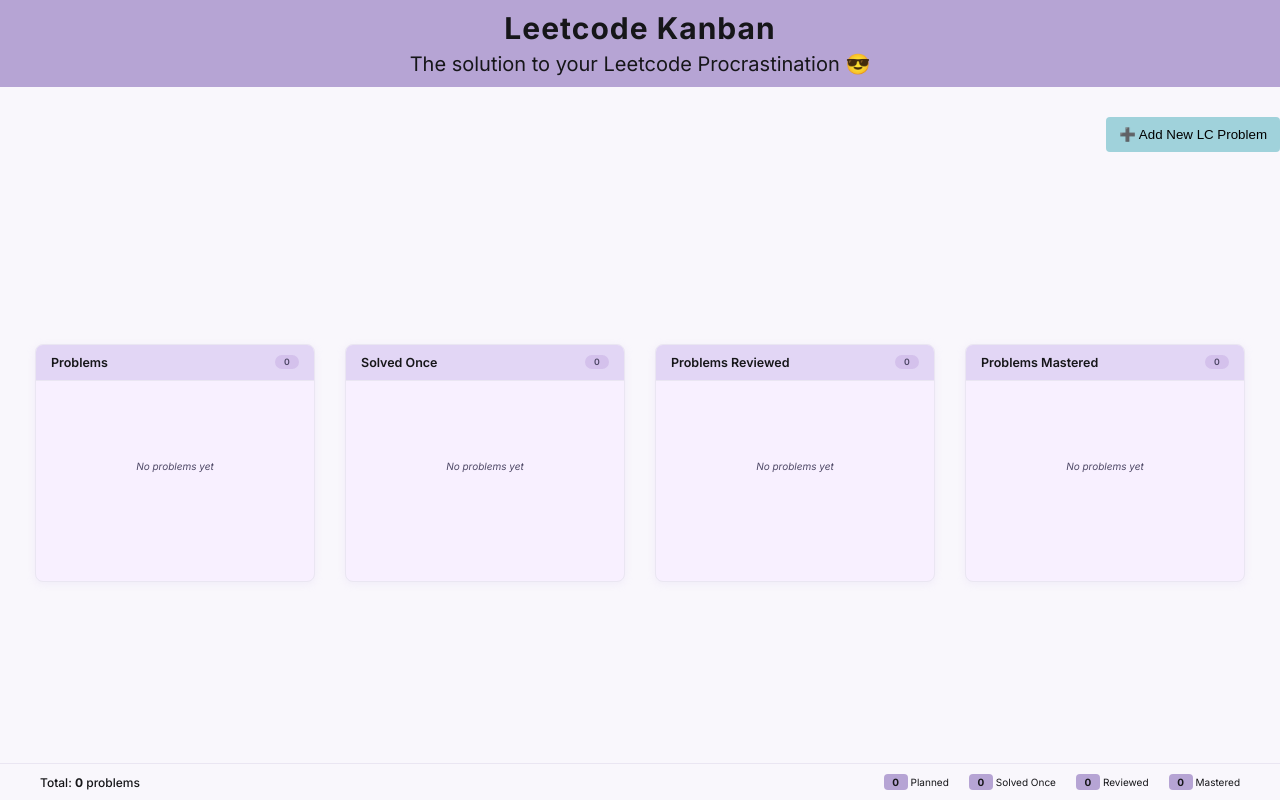
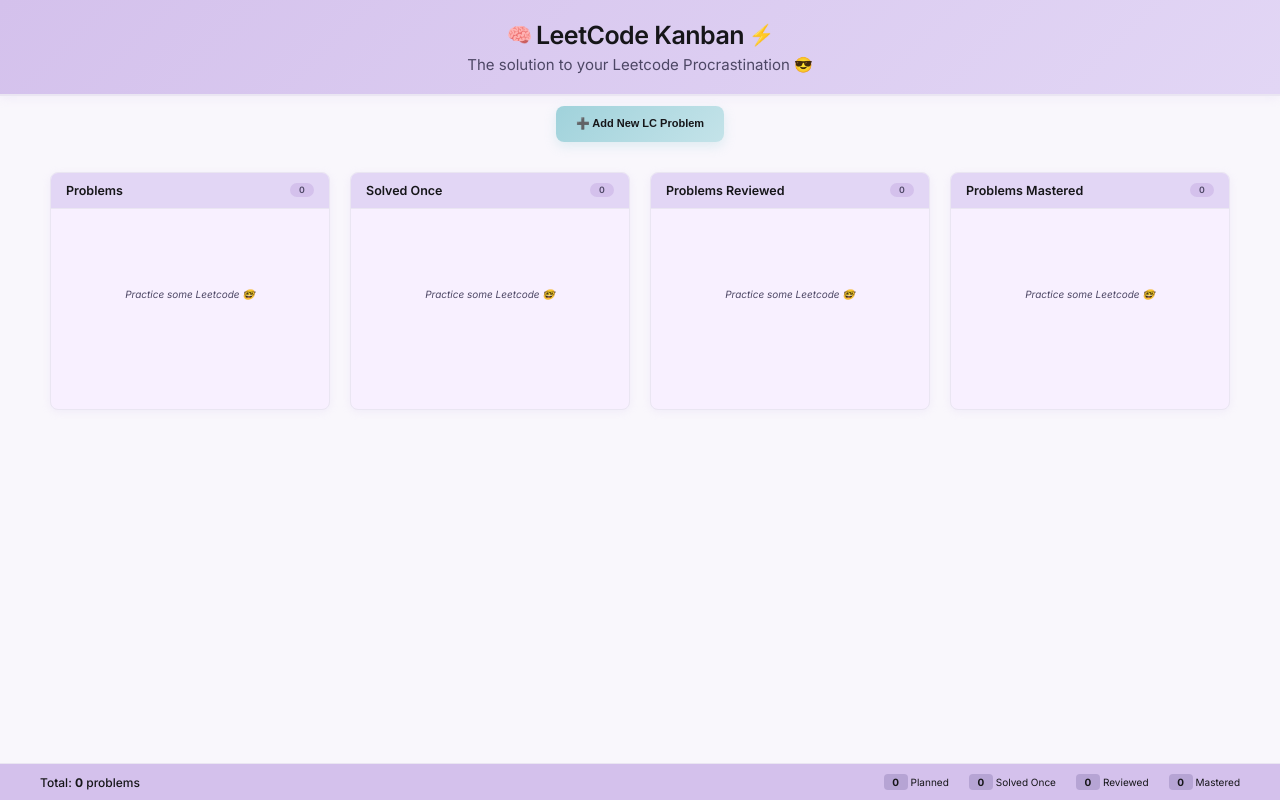
Before and after one commit to code-techhb/leetFlow, a React (Vite) app: page / in a window 1280 px wide. Built offline with nearby package versions, Linux system fonts and the light colour scheme.

Commit message:
💅🏾polish kanban v1

```diff
--- a/src/App.jsx
+++ b/src/App.jsx
@@ -2,12 +2,14 @@
 import KanbanContainer from "./components/KanbanContainer/KanbanContainer";
 import Stats from "./components/Stats/Stats";
 import AddForm from "./components/AddForm/AddForm";
+import Confetti from "./components/Confetti/Confetti";
 import { useState, useEffect } from "react";
 import "./index.css";
 
 const App = () => {
   const [modal, setModal] = useState(false);
   const [problems, setProblems] = useState([]);
+  const [showConfetti, setShowConfetti] = useState(false);
 
   // Load problems from localStorage on component mount
   useEffect(() => {
@@ -59,6 +61,10 @@
         problem.id === problemId ? { ...problem, status: newStatus } : problem
       )
     );
+
+    if (newStatus === "mastered") {
+      setShowConfetti(true);
+    }
   };
 
   const deleteProblem = (problemId) => {
@@ -89,6 +95,10 @@
       />
       {modal && <AddForm onClose={closeModal} onSubmit={addProblem} />}
       <Stats stats={stats} />
+      <Confetti
+        trigger={showConfetti}
+        onComplete={() => setShowConfetti(false)}
+      />
     </div>
   );
 };
--- a/src/components/AddForm/AddForm.jsx
+++ b/src/components/AddForm/AddForm.jsx
@@ -7,7 +7,7 @@
     difficulty: "",
     url: "",
   });
-
+  const [isSubmitting, setIsSubmitting] = useState(false);
   const [errors, setErrors] = useState({});
 
   const handleInputChange = (e) => {
@@ -45,6 +45,9 @@
     e.preventDefault();
 
     if (validateForm()) {
+      setIsSubmitting(true);
+
+      setTimeout(() => {
         onSubmit({
           title: formData.title.trim(),
           difficulty: formData.difficulty,
@@ -56,6 +59,9 @@
           difficulty: "",
           url: "",
         });
+
+        setIsSubmitting(false);
+      }, 500);
     }
   };
 
@@ -129,8 +135,12 @@
             >
               Cancel
             </button>
-            <button type="submit" className={styles.submitButton}>
-              Add Problem
+            <button
+              type="submit"
+              className={styles.submitButton}
+              disabled={isSubmitting}
+            >
+              {isSubmitting ? "✓ Adding..." : "Add Problem"}
             </button>
           </div>
         </form>
--- a/src/components/AddForm/AddForm.module.css
+++ b/src/components/AddForm/AddForm.module.css
@@ -141,3 +141,9 @@
 .submitButton:active {
   transform: translateY(0);
 }
+
+.submitButton:disabled {
+  background-color: var(--success);
+  cursor: not-allowed;
+  transform: none;
+}
--- a/src/components/Card/Card.jsx
+++ b/src/components/Card/Card.jsx
@@ -21,7 +21,7 @@
       <div className={styles.items}>
         {problems.length === 0 ? (
           <div className={styles.emptyState}>
-            <p>No problems yet</p>
+            <p>Practice some Leetcode 🤓</p>
           </div>
         ) : (
           problems.map((problem) => (
--- /dev/null
+++ b/src/components/Confetti/Confetti.jsx
@@ -0,0 +1,67 @@
+import { useEffect, useState } from "react";
+import styles from "./Confetti.module.css";
+
+const Confetti = ({ trigger, onComplete }) => {
+  const [particles, setParticles] = useState([]);
+
+  useEffect(() => {
+    if (trigger) {
+      // Generate confetti particles
+      const newParticles = [];
+      for (let i = 0; i < 50; i++) {
+        newParticles.push({
+          id: i,
+          left: Math.random() * 100,
+          animationDelay: Math.random() * 1,
+          animationDuration: 3 + Math.random() * 2,
+          backgroundColor: getRandomColor(),
+          shape: Math.random() > 0.5 ? "circle" : "square",
+        });
+      }
+      setParticles(newParticles);
+
+      // Clean up after animation
+      const timer = setTimeout(() => {
+        setParticles([]);
+        if (onComplete) onComplete();
+      }, 5000);
+
+      return () => clearTimeout(timer);
+    }
+  }, [trigger, onComplete]);
+
+  const getRandomColor = () => {
+    const colors = [
+      "#330967ff",
+      "#6bccddff",
+      "#6ce9afff",
+      "#edc45eff",
+      "#8849edff",
+      "#59c7ddff",
+    ];
+    return colors[Math.floor(Math.random() * colors.length)];
+  };
+
+  if (particles.length === 0) return null;
+
+  return (
+    <div className={styles.confettiContainer}>
+      {particles.map((particle) => (
+        <div
+          key={particle.id}
+          className={`${styles.confettiPiece} ${
+            particle.shape === "circle" ? styles.circle : styles.square
+          }`}
+          style={{
+            left: `${particle.left}%`,
+            backgroundColor: particle.backgroundColor,
+            animationDelay: `${particle.animationDelay}s`,
+            animationDuration: `${particle.animationDuration}s`,
+          }}
+        />
+      ))}
+    </div>
+  );
+};
+
+export default Confetti;
--- /dev/null
+++ b/src/components/Confetti/Confetti.module.css
@@ -0,0 +1,86 @@
+.confettiContainer {
+  position: fixed;
+  top: 0;
+  left: 0;
+  width: 100%;
+  height: 100%;
+  pointer-events: none;
+  z-index: 9999;
+  overflow: hidden;
+}
+
+.confettiPiece {
+  position: absolute;
+  top: -15px;
+  width: 15px;
+  height: 15px;
+  animation: confettiFall linear forwards;
+}
+
+.circle {
+  border-radius: 50%;
+}
+
+.square {
+  border-radius: 2px;
+}
+
+@keyframes confettiFall {
+  0% {
+    transform: translateY(-100vh) rotate(0deg);
+    opacity: 1;
+  }
+  10% {
+    opacity: 1;
+  }
+  90% {
+    opacity: 1;
+  }
+  100% {
+    transform: translateY(100vh) rotate(720deg);
+    opacity: 0;
+  }
+}
+
+/* Add some variety to the falling pattern */
+.confettiPiece:nth-child(2n) {
+  animation-name: confettiFallWobble;
+}
+
+.confettiPiece:nth-child(3n) {
+  animation-name: confettiFallSpin;
+}
+
+@keyframes confettiFallWobble {
+  0% {
+    transform: translateY(-100vh) translateX(0) rotate(0deg);
+    opacity: 1;
+  }
+  25% {
+    transform: translateY(-50vh) translateX(20px) rotate(180deg);
+  }
+  50% {
+    transform: translateY(0) translateX(-15px) rotate(360deg);
+  }
+  75% {
+    transform: translateY(50vh) translateX(10px) rotate(540deg);
+  }
+  100% {
+    transform: translateY(100vh) translateX(-5px) rotate(720deg);
+    opacity: 0;
+  }
+}
+
+@keyframes confettiFallSpin {
+  0% {
+    transform: translateY(-100vh) rotate(0deg) scale(1);
+    opacity: 1;
+  }
+  50% {
+    transform: translateY(0) rotate(1080deg) scale(0.8);
+  }
+  100% {
+    transform: translateY(100vh) rotate(2160deg) scale(0.5);
+    opacity: 0;
+  }
+}
--- a/src/components/Header/Header.jsx
+++ b/src/components/Header/Header.jsx
@@ -3,8 +3,16 @@
 const Header = () => {
   return (
     <header className={styles.header}>
-      <h1>Leetcode Kanban</h1>
-      <p>The solution to your Leetcode Procrastination 😎</p>
+      <div className={styles.headerContent}>
+        <h1 className={styles.title}>
+          <span className={styles.emoji}>🧠</span>
+          LeetCode Kanban
+          <span className={styles.emoji}>⚡</span>
+        </h1>
+        <p className={styles.subtitle}>
+          The solution to your Leetcode Procrastination 😎
+        </p>
+      </div>
     </header>
   );
 };
--- a/src/components/Header/Header.module.css
+++ b/src/components/Header/Header.module.css
@@ -1,19 +1,67 @@
 .header {
-  background-color: var(--primary-dark);
-  padding: 1rem;
+  background: linear-gradient(135deg, var(--primary), var(--primary-light));
+  color: var(--text);
+  padding: 2rem 0;
   text-align: center;
-  color: var(--white);
-  width: 100%;
-  margin-bottom: 3rem;
+  border-bottom: 2px solid var(--border);
+  box-shadow: 0 2px 10px var(--shadow);
 }
 
-.header h1 {
-  font-size: 3rem;
-  letter-spacing: 1px;
-  margin-bottom: 0.5rem;
+.headerContent {
+  max-width: 1200px;
+  margin: 0 auto;
+  padding: 0 2rem;
 }
 
-.header p {
+.title {
+  font-size: 2.5rem;
+  font-weight: 600;
+  margin: 0;
+  display: flex;
+  align-items: center;
+  justify-content: center;
+  gap: 0.5rem;
+  letter-spacing: -0.5px;
+}
+
+.emoji {
   font-size: 2rem;
-  line-height: 1.3;
+  animation: pulse 2s infinite;
 }
+
+.subtitle {
+  font-size: 1.5rem;
+  margin: 0.5rem 0 0 0;
+  color: var(--text-secondary);
+  font-weight: 400;
+}
+
+@keyframes pulse {
+  0%,
+  100% {
+    transform: scale(1);
+  }
+  50% {
+    transform: scale(1.1);
+  }
+}
+
+@media (max-width: 768px) {
+  .header {
+    padding: 1.5rem 0;
+  }
+
+  .title {
+    font-size: 2rem;
+    flex-direction: column;
+    gap: 0.3rem;
+  }
+
+  .subtitle {
+    font-size: 1rem;
+  }
+
+  .emoji {
+    font-size: 1.5rem;
+  }
+}
--- a/src/components/KanbanBtn/KanbanBtn.module.css
+++ b/src/components/KanbanBtn/KanbanBtn.module.css
@@ -1,12 +1,55 @@
 .btn {
   border: none;
-  background-color: var(--accent);
-  padding: 1rem 1.3rem;
-  border-radius: 4px;
-  align-self: flex-end;
+  background: linear-gradient(135deg, var(--accent), var(--accent-light));
+  color: var(--text);
+  padding: 1.2rem 2rem;
+  border-radius: 8px;
+  font-size: 1.1rem;
+  font-weight: 600;
+  cursor: pointer;
+  transition: all 0.3s ease;
+  box-shadow: 0 4px 12px rgba(160, 210, 219, 0.3);
+  display: flex;
+  align-items: center;
+  gap: 0.5rem;
+  position: relative;
+  overflow: hidden;
+}
+
+.btn::before {
+  content: "";
+  position: absolute;
+  top: 0;
+  left: -100%;
+  width: 100%;
+  height: 100%;
+  background: linear-gradient(
+    90deg,
+    transparent,
+    rgba(255, 255, 255, 0.2),
+    transparent
+  );
+  transition: left 0.5s;
 }
 
 .btn:hover {
-  box-shadow: 0px 12px 16px 0 var(--btn-shadow);
-  transform: scale(1);
+  transform: translateY(-2px);
+  box-shadow: 0 8px 20px rgba(160, 210, 219, 0.4);
+  background: linear-gradient(135deg, var(--accent-light), var(--accent));
 }
+
+.btn:hover::before {
+  left: 100%;
+}
+
+.btn:active {
+  transform: translateY(0);
+  box-shadow: 0 4px 12px rgba(160, 210, 219, 0.3);
+}
+
+@media (max-width: 768px) {
+  .btn {
+    padding: 1rem 1.5rem;
+    font-size: 1rem;
+  }
+}
--- a/src/components/KanbanContainer/KanbanContainer.module.css
+++ b/src/components/KanbanContainer/KanbanContainer.module.css
@@ -3,13 +3,59 @@
   flex-direction: column;
   justify-content: center;
   align-items: center;
+  padding: 1rem;
 }
 
 .kanban {
   display: flex;
   justify-content: center;
-  align-items: center;
-  gap: 3rem;
-  margin-top: 1rem;
+  align-items: flex-start;
+  gap: 2rem;
+  margin-top: 2rem;
   height: 100%;
+  width: 100%;
+  max-width: 1400px;
+  overflow-x: auto;
+  padding: 0 1rem;
 }
+
+/* Responsive design */
+@media (max-width: 1200px) {
+  .kanban {
+    gap: 1.5rem;
+  }
+}
+
+@media (max-width: 1024px) {
+  .kanban {
+    gap: 1rem;
+    padding: 0 0.5rem;
+  }
+}
+
+@media (max-width: 768px) {
+  .kanban {
+    flex-direction: column;
+    align-items: center;
+    gap: 1.5rem;
+    overflow-x: visible;
+  }
+}
+
+/* Smooth scrollbar for horizontal overflow */
+.kanban::-webkit-scrollbar {
+  height: 8px;
+}
+
+.kanban::-webkit-scrollbar-track {
+  background: var(--background);
+}
+
+.kanban::-webkit-scrollbar-thumb {
+  background: var(--primary);
+  border-radius: 4px;
+}
+
+.kanban::-webkit-scrollbar-thumb:hover {
+  background: var(--primary-dark);
+}
--- a/src/components/Stats/Stats.module.css
+++ b/src/components/Stats/Stats.module.css
@@ -1,5 +1,4 @@
 .footer {
-<<<<<<< HEAD
   background-color: var(--primary);
   color: var(--text);
   border-top: 1px solid var(--border);
@@ -57,14 +56,3 @@
     gap: 1rem;
   }
 }
-=======
-  text-align: center;
-  padding: 1rem 2rem;
-  margin-top: 1rem;
-  background-color: var(--primary);
-  color: var(--text);
-  border-top: 1px solid var(--text);
-  font-size: 1.5rem;
-  width: 100%;
-}
->>>>>>> 14001f7 (🚀 add static kanban)
```
Lines whose indentation alone changed are shown as unchanged.
